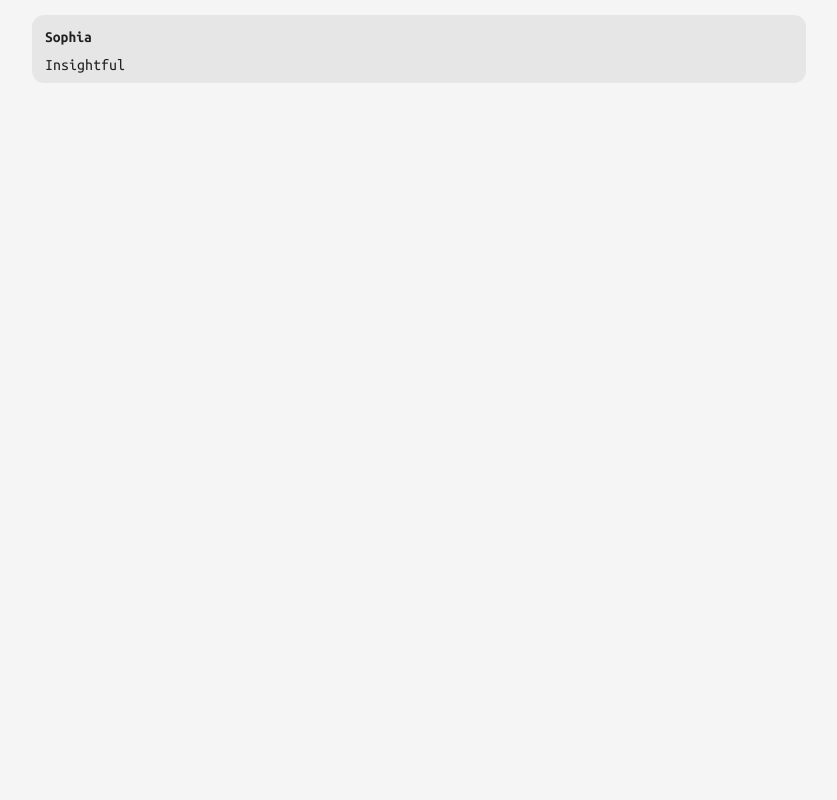
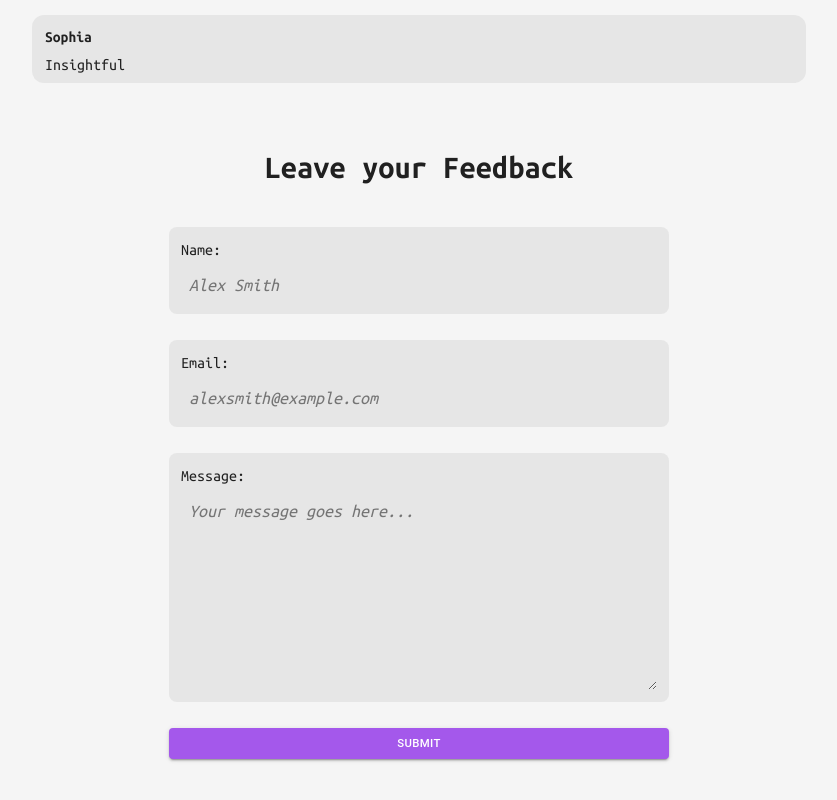
Before and after one commit to climaxmba/readme-blog, a Next.js app: page /blogs/0 in a window 1280 px wide. Shown: the part 2187-2987 px from the top of the page, without its empty margins (221-1058 px from the left). Before the commit the page ends 2361 px from the top, so only its background shows below. Built offline with nearby package versions, Linux system fonts and the light colour scheme.

Commit message:
Add feedback form for blog posts

```diff
--- a/src/components/blogView/BlogView.tsx
+++ b/src/components/blogView/BlogView.tsx
@@ -3,9 +3,11 @@ import { useEffect, useState } from "react";
 import Image from "next/image";
 import Link from "next/link";
 import Markdown from "markdown-to-jsx";
+
+import Code from "../code/Code";
+import Loading, { LoadingError } from "../loading/Loading";
+import FeedbackForm from "../feedbackForm/FeedbackForm";
 import blogAPI from "@/lib/modules/blogAPI";
-import Loading, { LoadingError } from "../loading/Loading";
-import Code from "../code/Code";
 import { routes } from "@/lib/constants";
 
 import styles from "./blogView.module.scss";
@@ -74,7 +76,6 @@ export default function Blog({ id }: { id: string }) {
 
           <section className={styles.comments}>
             <h1>Comments</h1>
-
             <div>
               {blog.comments.map((comment) => (
                 <div key={comment.author} className={styles.comment}>
@@ -84,6 +85,8 @@ export default function Blog({ id }: { id: string }) {
               ))}
             </div>
           </section>
+
+          <FeedbackForm blogTitle={blog.title} />
         </>
       ) : (
         <p>No Post found!</p>
--- /dev/null
+++ b/src/components/feedbackForm/FeedbackForm.tsx
@@ -0,0 +1,122 @@
+"use client";
+import { FormEventHandler, useEffect, useState } from "react";
+import Button from "@mui/material/Button";
+import { routes } from "@/lib/constants";
+import styles from "./feedbackForm.module.scss";
+import MuiTheme from "../MuiTheme/MuiTheme";
+
+export default function FeedbackForm({ blogTitle }: { blogTitle: string }) {
+  const [submitting, setSubmitting] = useState(false);
+  const [error, setError] = useState<string | null>(null);
+  const [success, setSuccess] = useState<string | null>(null);
+
+  useEffect(() => {
+    const timeout = setTimeout(() => {
+      if (error) setError(null);
+      if (success) setSuccess(null);
+    }, 3500);
+
+    return () => clearTimeout(timeout);
+  }, [error, success]);
+
+  const handleSubmit: FormEventHandler<HTMLFormElement> = async (e) => {
+    e.preventDefault();
+    setSubmitting(true);
+
+    const form = e.target as HTMLFormElement;
+    const data = new FormData(form);
+
+    // Validate values before sending
+    const dataObject = Object.fromEntries(data);
+    if (dataObject.name && dataObject.email && dataObject.message) {
+      const response = await fetch("/__feedback.html", {
+        method: "POST",
+        headers: { "Content-Type": "application/x-www-form-urlencoded" },
+        body: new URLSearchParams(
+          data as unknown as URLSearchParams
+        ).toString(),
+      });
+
+      // Success & error handling
+      if (response.ok) {
+        setError(null);
+        form.reset();
+        setSuccess("Thanks for your feedback.");
+      } else {
+        setError(`Error: ${response.status} ${response.statusText}`);
+      }
+    } else {
+      setError("An error occured!");
+    }
+    setSubmitting(false);
+  };
+
+  return (
+    <section id={routes.contact.slice(1)} className={styles.container}>
+      <h1>Leave your Feedback</h1>
+
+      {error ? (
+        <div className={styles.error}>{error}</div>
+      ) : success ? (
+        <div className={styles.success}>{success}</div>
+      ) : (
+        <></>
+      )}
+
+      <form
+        action="/"
+        name="feedback"
+        onSubmit={handleSubmit}
+        method="post"
+        className={styles.form}
+        {...{ "data-netlify": "true" }}
+      >
+        <input type="hidden" name="form-name" value="feedback" />
+        <input name="blogTitle" type="hidden" value={blogTitle} />
+        <label>
+          Name:
+          <input
+            type="text"
+            name="name"
+            placeholder="Alex Smith"
+            autoComplete="name"
+            required
+          />
+        </label>
+        <label>
+          Email:
+          <input
+            type="email"
+            name="email"
+            placeholder="alexsmith@example.com"
+            autoComplete="email"
+            required
+          />
+        </label>
+
+        <label>
+          Message:
+          <textarea
+            name="message"
+            cols={30}
+            rows={10}
+            placeholder="Your message goes here..."
+            required
+          ></textarea>
+        </label>
+
+        <MuiTheme>
+          {submitting ? (
+            <Button type="submit" variant="contained" disabled>
+              Submitting...
+            </Button>
+          ) : (
+            <Button title="Submit" type="submit" variant="contained">
+              Submit
+            </Button>
+          )}
+        </MuiTheme>
+      </form>
+    </section>
+  );
+}
--- /dev/null
+++ b/src/components/feedbackForm/feedbackForm.module.scss
@@ -0,0 +1,63 @@
+.container {
+  margin: 3rem 0;
+  padding: 0 1rem;
+  width: 100%;
+  display: flex;
+  gap: 2rem;
+  flex-direction: column;
+  align-items: center;
+  justify-content: center;
+
+  h1 {
+    font-size: 2.5rem;
+  }
+
+  .error,
+  .success {
+    position: fixed;
+    top: 80px;
+    z-index: 20;
+    padding: 1rem;
+    max-width: 280px;
+    border-radius: 8px;
+
+    &.error {
+      background-color: var(--errorbg);
+    }
+
+    &.success {
+      background-color: var(--successbg);
+    }
+  }
+
+  .form {
+    display: grid;
+    gap: 2rem;
+    width: clamp(260px, 100%, 500px);
+
+    & > label {
+      background-color: #80808020;
+      border-radius: 8px;
+      padding: 12px;
+      display: grid;
+      gap: 6px;
+      font-weight: 400;
+    }
+
+    input,
+    textarea {
+      font-family: inherit;
+      font-weight: 500;
+      font-size: large;
+      background-color: transparent;
+      color: inherit;
+      border: none;
+      outline: none;
+      padding: 8px;
+
+      &::placeholder {
+        font-style: italic;
+      }
+    }
+  }
+}
```
